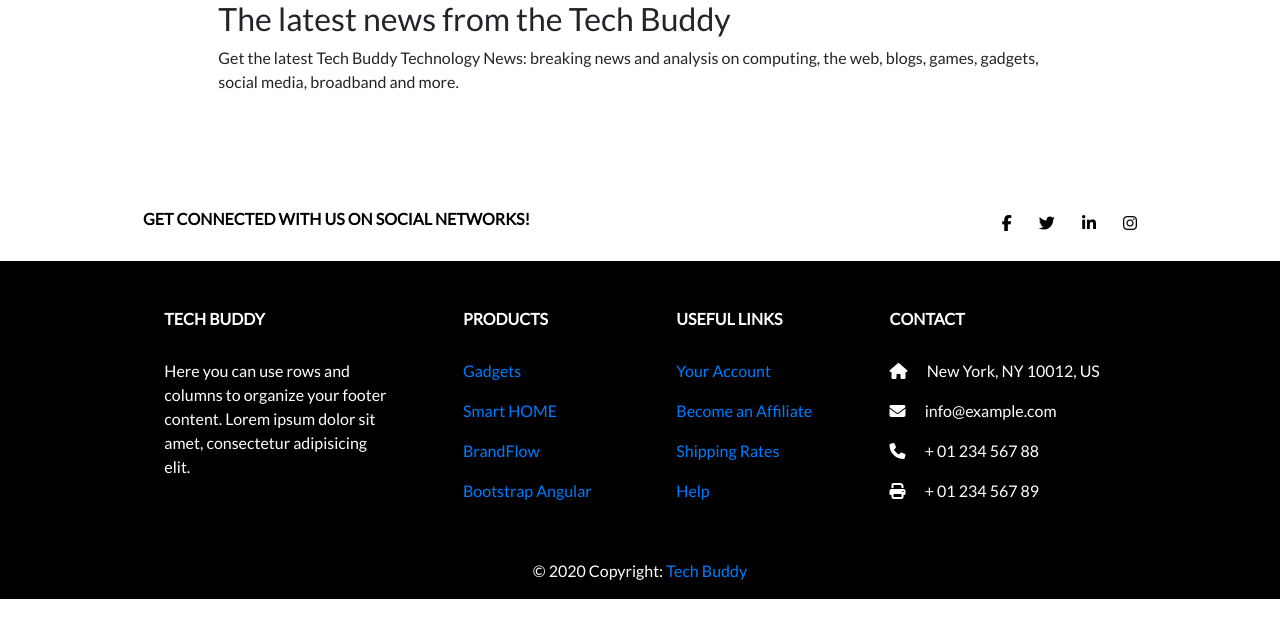
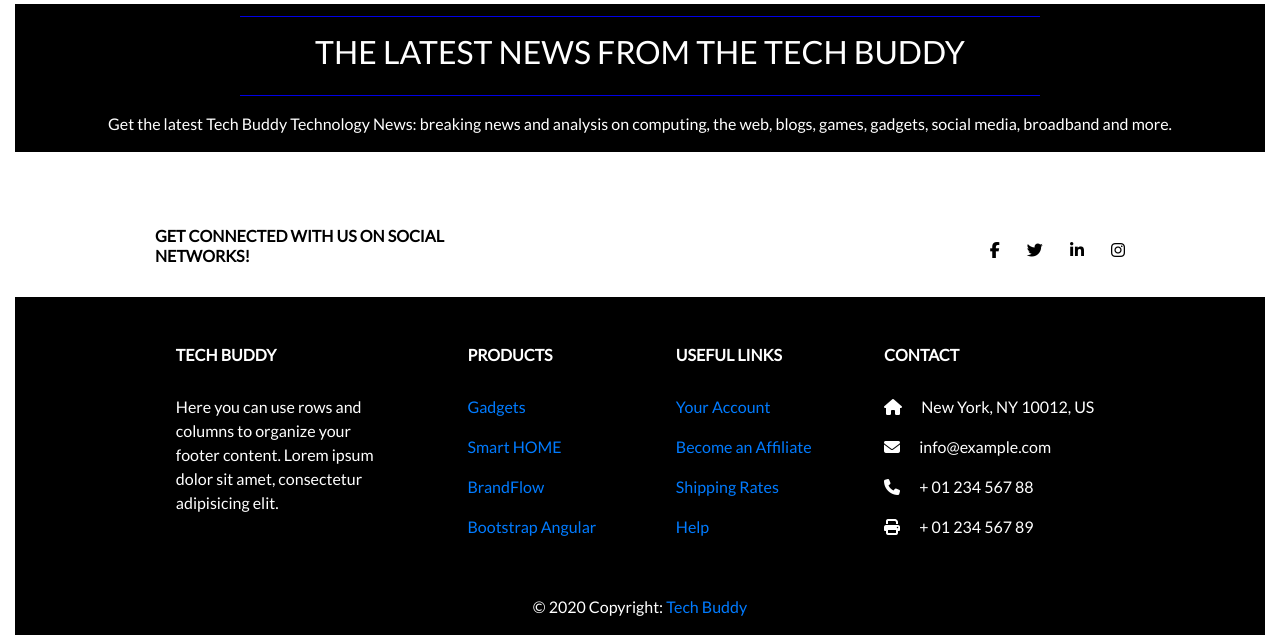
Before and after one commit to sree0831/MSP-4, a Django app: page /news/ in a window 1280 px wide. Shown: the part 164-800 px from the top of the page. Run offline with Django 3.2, Linux system fonts and the light colour scheme; data that the repository does not hold is empty; some libraries are stand-ins or nearby versions.

Commit message:
updated news app

```diff
--- a/news/templates/news.html
+++ b/news/templates/news.html
@@ -17,14 +17,19 @@
 {% block content %}
 
     <!-- Title and introduction to news page -->
-    <div class="row">
-        <div class="text-section newsinfo col-md-6 offset-md-3 col-lg-8 offset-lg-2">
-            <h2 class="title">The latest news from the Tech Buddy</h2>
-            <p>
+
+ <div class="container-fluid">
+    <div  style="background-color:black" >
+        <div class="row">
+            <div class="col">
+                <hr width="800px;" color="blue"size="10">
+                <h2 class="logo-font mb-4 text-center text-white">The latest news from the Tech Buddy</h2>
+               <hr width="800px;" color="blue"size="10">
+                <p class="text-white text-center">
                 Get the latest Tech Buddy Technology News: breaking news and analysis on computing, the web, blogs, games, gadgets, social media, broadband and more.
             </p>
+            </div>
         </div>
-    </div>
 
     <div class="container">
         <div class="news-stories row">
@@ -35,12 +40,10 @@
                         <div class="news-body">
                             <div class="row">
                                 <div class="col-sm-4 offset-sm-4 col-md-2 offset-md-5 text-center">
-                                    <!-- Author's profile image -->
-                                    <a class="story-img" href="#">
-                                        <img src="/media/2.jpg" class="img-circle">
-                                    </a>
+
                                     <!-- Author information -->
-                                    <p class="authorinfo"><b>Author:</b> Tech Buddy</p>
+                                    <p ><b>Author:</b> TechBuddy</p>
+
                                 </div>
                             </div>
                             <div class="row">
@@ -71,5 +74,5 @@
             </div>
         </div>
     </div>
-
+</div>
 {% endblock %}
```
Also changed, not shown: media/img/1.jpg (added), media/img/1.png (added).
